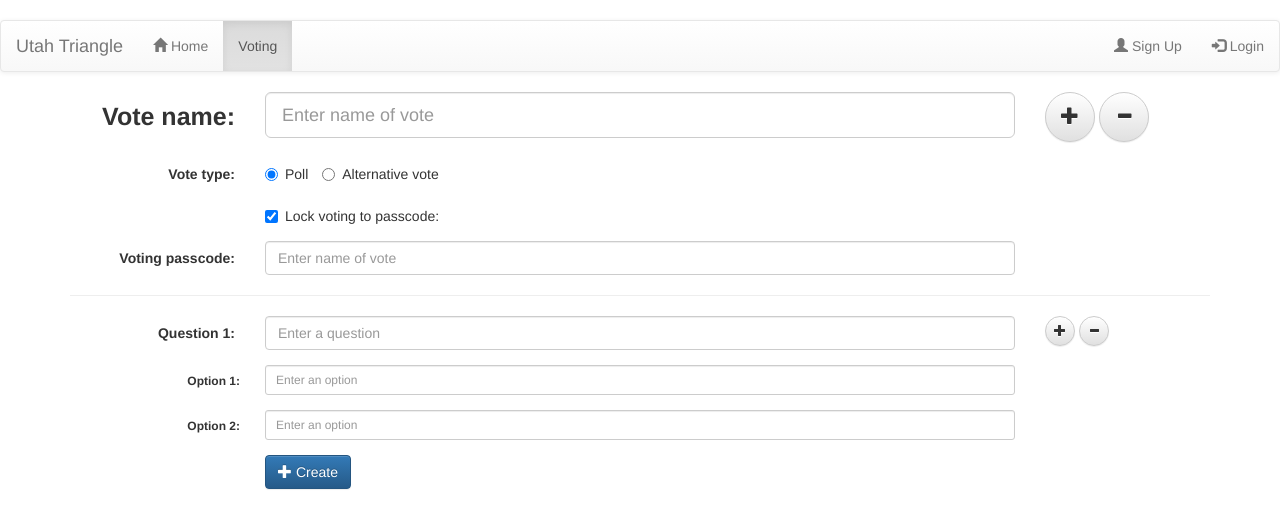
After one commit to slaymaker1907/utah-triangle-voting, a Django app: page /voting/new/ in a window 1280 px wide. The commit adds this page. Shown: the top 529 px of the page. Run offline with Django 3.2, Linux system fonts and the light colour scheme; some libraries are stand-ins or nearby versions.

Commit message:
Made the vote submit redirect correctly

```diff
--- a/triangle_website/voting/static/voting/js/new_vote.js
+++ b/triangle_website/voting/static/voting/js/new_vote.js
@@ -10,8 +10,8 @@ function getQuestion() {
 
 var formApp = angular.module("formApp", []);
 formApp.controller("mainControl", function($scope){
-	$scope.questions = [new Question(), new Question, new Question()];
-
+	$scope.questions = [new Question()];
+	$scope.useCode = true;
 	// This is a hacky thing since angular does not allow use of the new operator in expressions but does allow function calls.
 	// Also, this function must be here so that Angular will register the new object.
 	$scope.getQuestion = function() {
--- a/triangle_website/voting/templates/voting/index.html
+++ b/triangle_website/voting/templates/voting/index.html
@@ -6,7 +6,7 @@
 	<!-- Main jumbotron for a primary marketing message or call to action -->
 	<div class="jumbotron">
 		<h1>Voting for Utah Triangle</h1>
-		<p>Examine the various votes available as well as the results of completed elections. If a vote isn't visible, ensure that you have the correct permissions to see the vote or search for the vote using the vote's ID.<a class="btn btn-primary btn-lg" href="{% url 'voting:create' %}" role="button">Create New Vote <span class="glyphicon glyphicon-plus"></span></a></p>
+		<p>Examine the various votes available as well as the results of completed elections. If a vote isn't visible, ensure that you have the correct permissions to see the vote or search for the vote using the vote's ID.<a class="btn btn-primary btn-lg" href="{% url 'voting:new' %}" role="button">Create New Vote <span class="glyphicon glyphicon-plus"></span></a></p>
 	</div>
 
 	<div class="row">
--- /dev/null
+++ b/triangle_website/voting/templates/voting/new_vote.html
@@ -0,0 +1,80 @@
+{% extends "voting/header.html" %}
+{% load staticfiles %}
+{% block title %}Vote #1234{% endblock %}
+{% block content %}
+{% include "voting/navbar.html" %}
+<link rel="stylesheet" href="{% static 'voting/css/form.css' %}"></link>
+<script src="https://ajax.googleapis.com/ajax/libs/angularjs/1.5.0-rc.0/angular.min.js"></script>
+<div class="container theme-showcase" role="main" ng-app="formApp" ng-controller="mainControl">
+	<div>
+		<form class="form-horizontal" role="form" action="{% url "voting:create" %}" method="post">
+		{% csrf_token %}
+			<div class="form-group">
+				<label class="control-label col-sm-2 title-input" for="voteName">Vote name:</label>
+				<div class="col-sm-8">
+					<input type="text" class="form-control input-lg" id="vote_name" placeholder="Enter name of vote" name="voteName"></input>
+				</div>
+				<div class="col-sm-2">
+					<button type="button" class="btn btn-default btn-circle btn-lg" ng-click="questions.push(getQuestion())">
+						<span class="glyphicon glyphicon-plus"></span>
+					</button>
+					<button type="button" class="btn btn-default btn-circle btn-lg" ng-click="questions.pop()">
+						<span class="glyphicon glyphicon-minus"></span>
+					</button>
+				</div>
+			</div>
+			<div class="form-group">
+				<label class="control-label col-sm-2" for="pwd">Vote type:</label>
+				<div class="col-sm-10">
+					<label class="radio-inline"><input type="radio" name="optradio" checked value="poll">Poll</input></label>
+					<label class="radio-inline"><input type="radio" name="optradio" value="altVote">Alternative vote</input></label>
+				</div>
+			</div>
+			<div class="form-group">
+				<div class="checkbox col-sm-offset-2 col-sm-10">
+					<label><input type="checkbox" value="useCode" ng-model="useCode">Lock voting to passcode:</input></label>
+				</div>
+			</div>
+			<div class="form-group" ng-show="useCode">
+				<label class="control-label col-sm-2">Voting passcode:</label>
+				<div class="col-sm-8">
+					<input type="text" class="form-control" id="vote_name" placeholder="Enter name of vote" name="passcode"></input>
+				</div>
+			</div>
+
+			{% verbatim %}
+			<span ng-repeat="question in questions track by $index">
+				<hr></hr>
+				<div class="form-group">
+					<label class="control-label col-sm-2">Question {{$index + 1}}:</label>
+					<div class="col-sm-8">
+						<input type="text" class="form-control" id="text" placeholder="Enter a question" name="q{{$index+1}}"></input>
+					</div>
+					<div class="col-sm-2">
+						<button type="button" class="btn btn-default btn-circle" ng-click="question.choices.push('')">
+							<span class="glyphicon glyphicon-plus"></span>
+						</button>
+						<button type="button" class="btn btn-default btn-circle" ng-click="question.choices.pop()">
+							<span class="glyphicon glyphicon-minus"></span>
+						</button>
+					</div>
+				</div>
+				<div class="form-group" ng-repeat="option in question.choices track by $index">
+					<label class="control-label col-sm-2 input-sm">Option {{$index + 1}}:</label>
+					<div class="col-sm-8">
+						<input type="text" class="form-control input-sm" id="text" placeholder="Enter an option" name="q{{$parent.$index + 1}}c{{$index + 1}}"></input>
+					</div>
+				</div>
+			</span>
+			{% endverbatim %}
+
+			<div class="form-group">
+				<div class="col-sm-offset-2 col-sm-10">
+					<button type="submit" class="btn btn-primary"><span class="glyphicon glyphicon-plus"></span> Create</button>
+				</div>
+			</div>
+		</form>
+	</div>
+</div> <!-- /container -->
+<script src="{% static 'voting/js/new_vote.js' %}"></script>
+{% endblock %} <!--{1}** Ending the content block **{1}>
--- a/triangle_website/voting/urls.py
+++ b/triangle_website/voting/urls.py
@@ -6,6 +6,7 @@ urlpatterns = [
 	url(r'^$', voting_index, name='index'),
 	url(r'^vote/(\d+)$', vote_page, name='vote'),
 	url(r'^results/(\d+)$', results_page, name='results'),
-	url(r'^create/$', create_vote, name='create'),
-	url(r'^history/(\d+)$', history, name='history')
+	url(r'^new/$', new_vote, name='new'),
+	url(r'^history/(\d+)$', history, name='history'),
+	url(r'^create/$', create_vote, name='create')
 ]
--- a/triangle_website/voting/views.py
+++ b/triangle_website/voting/views.py
@@ -1,6 +1,7 @@
 from django.shortcuts import render
-from django.http import HttpResponse
+from django.http import HttpResponse, HttpResponseRedirect
 from .models import *
+from django.core.urlresolvers import reverse
 
 # Create your views here.
 def voting_index(request):
@@ -19,16 +20,19 @@ def vote_page(request, vote_id):
 	return render(request, temp, {"vote":vote})
 
 def results_page(request, vote_id):
-	if request.method == "POST":
-		for param in request.POST:
-			print(param + ":" + request.POST[param])
 	if vote_id == "0":
 		return render(request, 'voting/results.html')
 	else:
 		return render(request, 'voting/results_poll.html')
 
-def create_vote(request):
-	return render(request, 'voting/create_vote.html')
+def new_vote(request):
+	return render(request, 'voting/new_vote.html')
 
 def history(request, page):
 	return render(request, 'voting/history.html')
+
+def create_vote(request):
+	if request.method == "POST":
+		for param in request.POST:
+			print(param + ":" + request.POST[param])
+	return HttpResponseRedirect(reverse('voting:index'))
```
Also changed, not shown: triangle_website/voting/templates/voting/create_vote.html (deleted, +0 -104 lines).
